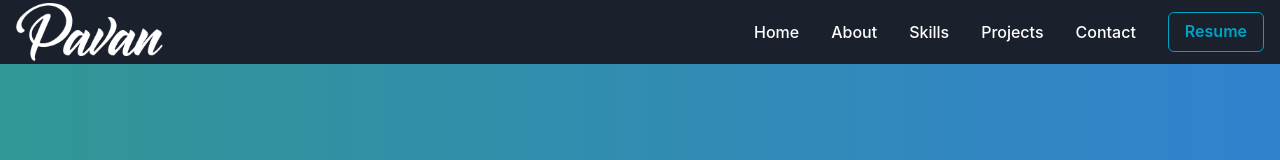
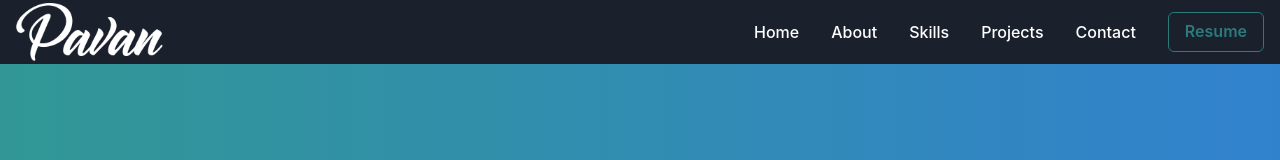
Before and after one commit to Pavan0896/Portfolio, a React (Vite) app in the folder Portfolio/: page / in a window 1280 px wide. Shown: the top 160 px of the page. Built offline with nearby package versions, Linux system fonts and the light colour scheme.

Commit message:
added resume link

```diff
--- a/Portfolio/index.html
+++ b/Portfolio/index.html
@@ -2,7 +2,6 @@
 <html lang="en">
   <head>
     <meta charset="UTF-8" />
-    <!-- <link rel="icon" type="image/svg+xml" href="/vite.svg" /> -->
     <link rel="apple-touch-icon" sizes="180x180" href="/apple-touch-icon.png">
     <link rel="icon" type="image/png" sizes="32x32" href="/favicon-32x32.png">
     <link rel="icon" type="image/png" sizes="16x16" href="/favicon-16x16.png">
--- a/Portfolio/src/Components/Navbar.jsx
+++ b/Portfolio/src/Components/Navbar.jsx
@@ -13,6 +13,20 @@ import { HamburgerIcon, CloseIcon } from "@chakra-ui/icons";
 
 const Navbar = () => {
   const { isOpen, onOpen, onClose } = useDisclosure();
+  const handleButtonClick = () => {
+    window.open(
+      "https://drive.google.com/file/d/1CMtS6e2ia3CyRLhVSNry2KLb5k8pmjL6/view?usp=sharing",
+      "_blank"
+    );
+
+    const link = document.createElement("a");
+    link.href =
+      "https://drive.google.com/uc?export=download&id=1CMtS6e2ia3CyRLhVSNry2KLb5k8pmjL6";
+    link.download = "PavanResume.pdf";
+    document.body.appendChild(link);
+    link.click();
+    document.body.removeChild(link);
+  };
 
   return (
     <Box
@@ -43,11 +57,9 @@ const Navbar = () => {
           <Link href="#projects">Projects</Link>
           <Link href="#contact">Contact</Link>
           <Button
-            as="a"
-            href="/path/to/your/resume.pdf"
-            download="Pavan_Resume.pdf"
-            colorScheme="cyan"
+            colorScheme="teal"
             variant="outline"
+            onClick={handleButtonClick}
           >
             Resume
           </Button>
@@ -80,12 +92,9 @@ const Navbar = () => {
               Contact
             </Link>
             <Button
-              as="a"
-              href="/path/to/your/resume.pdf"
-              download="Pavan_Resume.pdf"
               colorScheme="teal"
               variant="outline"
-              onClick={onClose}
+              onClick={handleButtonClick}
             >
               Resume
             </Button>
```
Also changed, not shown: 1 other file (tests, documents, lock files or other folders).
